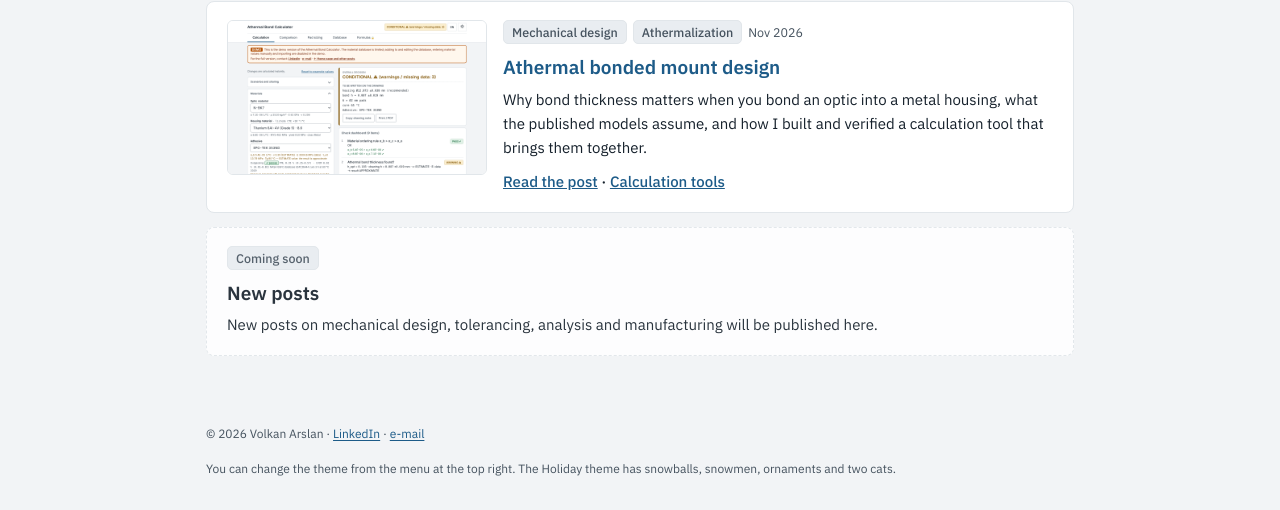
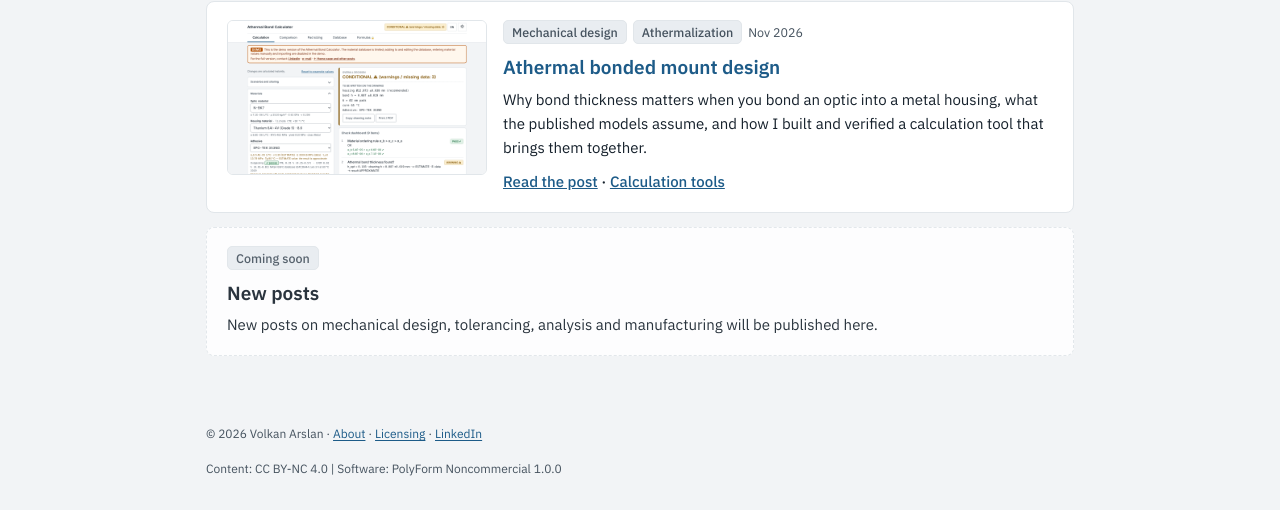
Before and after one commit to arslanvolkann/arslanvolkann.github.io, a plain HTML site: page index.html in a window 1280 px wide. Shown: the part 382-892 px from the top of the page. Drawn offline with Linux system fonts and the light colour scheme.

Commit message:
Update index.html

```diff
--- a/index.html
+++ b/index.html
@@ -92,10 +92,23 @@
       </section>
     </div>
   </main>
+
   <footer class="wrap">
-    <p><span translate="no">© 2026 Volkan Arslan</span> · <a href="https://www.linkedin.com/in/arslanvolkan" target="_blank" rel="noopener noreferrer">LinkedIn</a> · <a href="#" class="site-mail">e-posta</a></p>
-    <p>Temayı sağ üstteki menüden değiştirebilirsiniz. Yılbaşı temasında kar topu, kardan adam, süsler ve iki kedi var.</p>
-  </footer>
+    <p>
+        © 2026 Volkan Arslan ·
+        <a href="about.html">About</a> ·
+        <a href="license.html">Licensing</a> ·
+        <a href="https://www.linkedin.com/in/arslanvolkan">
+            LinkedIn
+        </a>
+    </p>
+
+    <p class="license-note">
+        Content: CC BY-NC 4.0 |
+        Software: PolyForm Noncommercial 1.0.0
+    </p>
+</footer>
+
 </div>
 <script src="assets/site.js"></script>
 </body>
```
